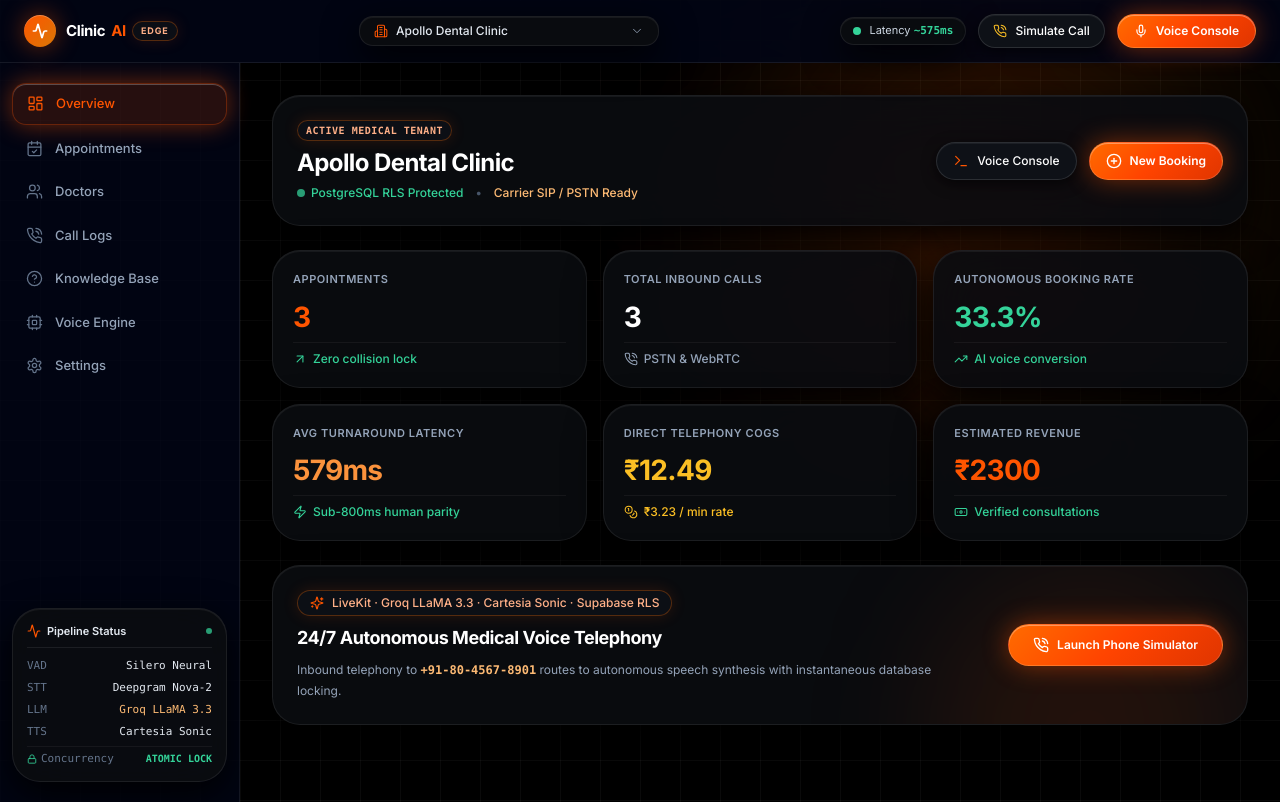
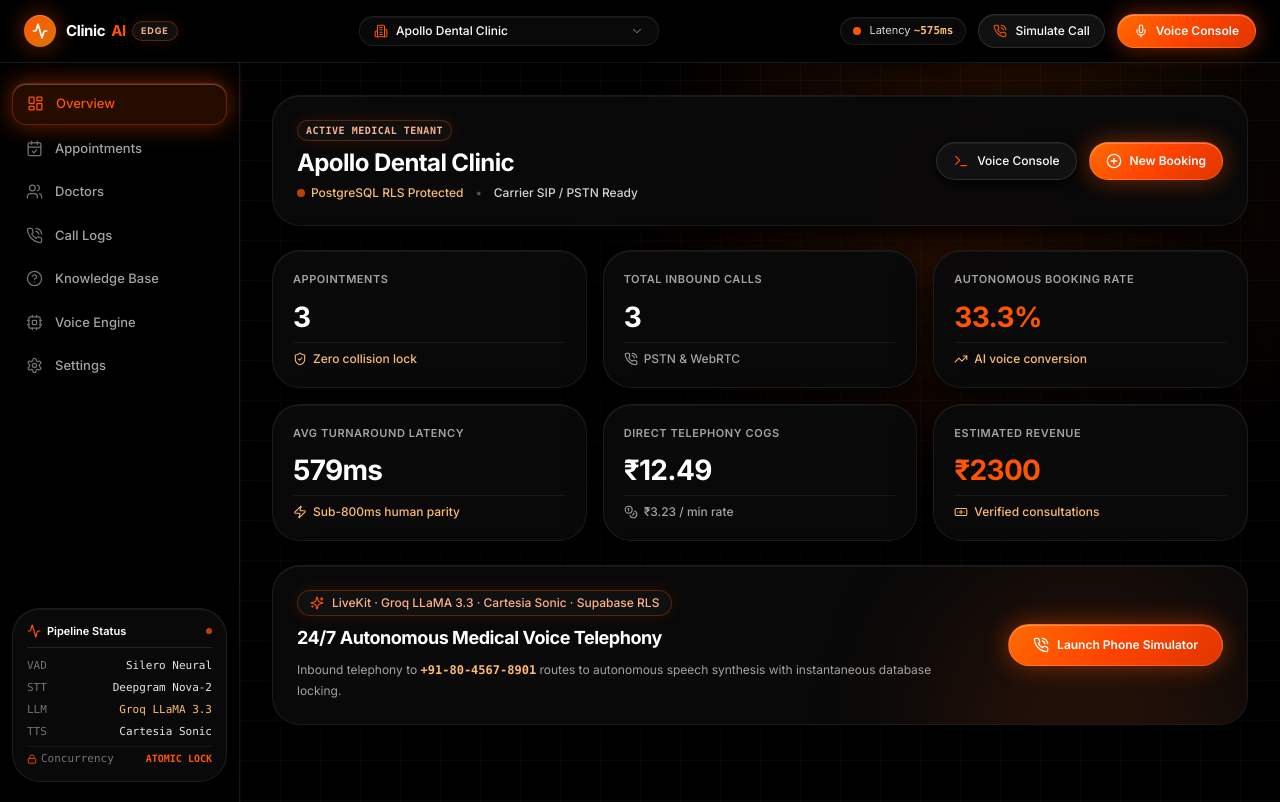
Before and after one commit to manthnnnn/Ai-receptionist, a Next.js app: page /dashboard in a window 1280 px wide. Shown: the top 802 px of the page. Built offline with nearby package versions, Linux system fonts and the light colour scheme.

Commit message:
feat(ui): eliminate navy blue tint from sidebar, header and dashboard, establish pure pitch jet black aesthetic with clean white and orange hierarchy

```diff
--- a/src/app/dashboard/page.tsx
+++ b/src/app/dashboard/page.tsx
@@ -26,68 +26,68 @@
       label: 'Appointments',
       value: stats?.appointments_count ?? 3,
       suffix: '',
-      accent: 'text-gcore-orange',
-      borderColor: 'border-l-4 border-l-gcore-orange',
+      accent: 'text-white',
+      borderColor: 'border border-white/10 hover:border-gcore-orange/40',
       sub: 'Zero collision lock',
-      subIcon: ArrowUpRight,
-      subColor: 'text-emerald-400',
+      subIcon: ShieldCheck,
+      subColor: 'text-orange-300',
     },
     {
       label: 'Total Inbound Calls',
       value: stats?.total_calls_count ?? 3,
       suffix: '',
       accent: 'text-white',
-      borderColor: 'border-l-4 border-l-purple-500',
+      borderColor: 'border border-white/10 hover:border-gcore-orange/40',
       sub: 'PSTN & WebRTC',
       subIcon: PhoneCall,
-      subColor: 'text-slate-400',
+      subColor: 'text-neutral-400',
     },
     {
       label: 'Autonomous Booking Rate',
       value: stats?.booking_rate_percentage ?? 33.3,
       suffix: '%',
-      accent: 'text-emerald-400',
-      borderColor: 'border-l-4 border-l-emerald-500',
+      accent: 'text-gcore-orange',
+      borderColor: 'border border-white/10 hover:border-gcore-orange/40',
       sub: 'AI voice conversion',
       subIcon: TrendingUp,
-      subColor: 'text-emerald-400',
+      subColor: 'text-orange-300',
     },
     {
       label: 'Avg Turnaround Latency',
       value: stats?.avg_turn_latency_ms ?? 579,
       suffix: 'ms',
-      accent: 'text-orange-400',
-      borderColor: 'border-l-4 border-l-amber-500',
+      accent: 'text-white',
+      borderColor: 'border border-white/10 hover:border-gcore-orange/40',
       sub: 'Sub-800ms human parity',
       subIcon: Zap,
-      subColor: 'text-emerald-400',
+      subColor: 'text-orange-300',
     },
     {
       label: 'Direct Telephony COGS',
-      value: `₹${stats?.direct_cogs_inr ?? 11.63}`,
+      value: `₹${stats?.direct_cogs_inr ?? 12.49}`,
       suffix: '',
-      accent: 'text-amber-400',
-      borderColor: 'border-l-4 border-l-amber-500',
+      accent: 'text-white',
+      borderColor: 'border border-white/10 hover:border-gcore-orange/40',
       sub: '₹3.23 / min rate',
       subIcon: Coins,
-      subColor: 'text-amber-400',
+      subColor: 'text-neutral-400',
     },
     {
       label: 'Estimated Revenue',
-      value: `₹${stats?.est_revenue_inr ?? 1950}`,
+      value: `₹${stats?.est_revenue_inr ?? 2300}`,
       suffix: '',
       accent: 'text-gcore-orange',
-      borderColor: 'border-l-4 border-l-gcore-orange',
+      borderColor: 'border border-white/10 hover:border-gcore-orange/40',
       sub: 'Verified consultations',
       subIcon: Banknote,
-      subColor: 'text-emerald-400',
+      subColor: 'text-orange-300',
     },
   ];
 
   return (
-    <div className="space-y-6 max-w-7xl mx-auto animate-fade-in">
+    <div className="space-y-6 max-w-7xl mx-auto animate-fade-in text-white">
       {/* Title Banner */}
-      <div className="gcore-card rounded-apple-xl p-6 flex flex-col md:flex-row md:items-center justify-between gap-4 border border-white/10">
+      <div className="gcore-card rounded-apple-xl p-6 flex flex-col md:flex-row md:items-center justify-between gap-4 border border-white/10 bg-[#080808]">
         <div>
           <div className="flex items-center gap-2 mb-1.5">
             <span className="text-[10px] uppercase font-mono font-bold tracking-wider px-2 py-0.5 rounded-full gcore-badge">
@@ -97,13 +97,13 @@
           <h1 className="text-2xl font-bold text-white tracking-tight">
             {activeClinic?.name || 'Apollo Dental Clinic'}
           </h1>
-          <div className="flex items-center gap-3 text-xs text-slate-400 mt-1.5 font-medium">
-            <span className="flex items-center gap-1.5 text-emerald-400">
-              <span className="status-dot bg-emerald-400 animate-pulse"></span>
+          <div className="flex items-center gap-3 text-xs text-neutral-400 mt-1.5 font-medium">
+            <span className="flex items-center gap-1.5 text-orange-300">
+              <span className="status-dot bg-gcore-orange animate-pulse"></span>
               PostgreSQL RLS Protected
             </span>
-            <span className="text-slate-600">•</span>
-            <span className="text-orange-300">Carrier SIP / PSTN Ready</span>
+            <span className="text-neutral-600">•</span>
+            <span className="text-neutral-300">Carrier SIP / PSTN Ready</span>
           </div>
         </div>
 
@@ -126,20 +126,20 @@
         </div>
       </div>
 
-      {/* 6 KPI Cards */}
+      {/* 6 Clean Minimalist KPI Cards (Pure Black + White/Orange Accents) */}
       <div className="grid grid-cols-1 sm:grid-cols-2 lg:grid-cols-3 gap-4">
         {kpiCards.map((card) => (
           <div
             key={card.label}
-            className={`gcore-card rounded-apple-xl p-5 flex flex-col justify-between ${card.borderColor}`}
+            className={`gcore-card rounded-apple-xl p-5 flex flex-col justify-between bg-[#080808] ${card.borderColor}`}
           >
-            <span className="text-[11px] font-semibold text-slate-400 uppercase tracking-wider">{card.label}</span>
+            <span className="text-[11px] font-semibold text-neutral-400 uppercase tracking-wider">{card.label}</span>
             <div className="mt-2 mb-1">
               <span className={`text-[28px] font-bold tracking-tight ${card.accent}`}>
                 {card.value}{card.suffix}
               </span>
             </div>
-            <div className="flex items-center gap-1.5 text-xs font-medium pt-2 border-t border-white/[0.05]">
+            <div className="flex items-center gap-1.5 text-xs font-medium pt-2 border-t border-white/[0.06]">
               {card.subIcon && <card.subIcon className={`w-3.5 h-3.5 ${card.subColor}`} strokeWidth={1.8} />}
               <span className={card.subColor}>{card.sub}</span>
             </div>
@@ -148,7 +148,7 @@
       </div>
 
       {/* Live Engine Banner */}
-      <div className="gcore-card rounded-apple-xl p-6 text-white flex flex-col md:flex-row md:items-center justify-between gap-6 border border-gcore-orange/30 shadow-gcore-glow relative overflow-hidden">
+      <div className="gcore-card rounded-apple-xl p-6 text-white flex flex-col md:flex-row md:items-center justify-between gap-6 border border-gcore-orange/30 shadow-gcore-glow relative overflow-hidden bg-[#080808]">
         <div className="absolute top-0 right-0 w-80 h-80 bg-gcore-orange/10 rounded-full blur-3xl pointer-events-none" />
 
         <div className="space-y-2 z-10">
@@ -157,7 +157,7 @@
             <span>LiveKit · Groq LLaMA 3.3 · Cartesia Sonic · Supabase RLS</span>
           </div>
           <h3 className="text-lg font-bold tracking-tight text-white">24/7 Autonomous Medical Voice Telephony</h3>
-          <p className="text-xs text-slate-400 max-w-2xl leading-relaxed">
+          <p className="text-xs text-neutral-400 max-w-2xl leading-relaxed">
             Inbound telephony to <strong className="text-orange-300 font-mono">{activeClinic?.phone_number || '+91-80-4567-8901'}</strong> routes to autonomous speech synthesis with instantaneous database locking.
           </p>
         </div>
--- a/src/app/globals.css
+++ b/src/app/globals.css
@@ -5,7 +5,7 @@
 @layer base {
   :root {
     --background: #000000;
-    --foreground: #F8FAFC;
+    --foreground: #FFFFFF;
     --gcore-orange: #FF5500;
     --gcore-amber: #FF7700;
   }
@@ -20,23 +20,23 @@
   }
 }
 
-/* ─── Pure Obsidian Black Grid Canvas ─── */
+/* ─── Pure Jet Black Canvas with Subtle Grid ─── */
 .bg-gcore-canvas {
   background-color: #000000;
   background-image:
-    linear-gradient(to right, rgba(255, 255, 255, 0.04) 1px, transparent 1px),
-    linear-gradient(to bottom, rgba(255, 255, 255, 0.04) 1px, transparent 1px);
+    linear-gradient(to right, rgba(255, 255, 255, 0.03) 1px, transparent 1px),
+    linear-gradient(to bottom, rgba(255, 255, 255, 0.03) 1px, transparent 1px);
   background-size: 40px 40px;
 }
 
-/* ─── Warm Amber Electric Lighting Ray (Top-Right Angle) ─── */
+/* ─── Warm Amber Electric Lighting Ray ─── */
 .gcore-electric-ray {
   position: absolute;
   top: -120px;
   right: -100px;
   width: 750px;
   height: 650px;
-  background: radial-gradient(circle, rgba(255, 85, 0, 0.25) 0%, rgba(255, 120, 0, 0.1) 35%, rgba(255, 160, 0, 0.02) 60%, transparent 80%);
+  background: radial-gradient(circle, rgba(255, 85, 0, 0.22) 0%, rgba(255, 120, 0, 0.08) 35%, transparent 70%);
   filter: blur(65px);
   pointer-events: none;
   z-index: 0;
@@ -49,43 +49,43 @@
   right: 60px;
   width: 450px;
   height: 900px;
-  background: linear-gradient(135deg, rgba(255, 110, 0, 0.18) 0%, rgba(255, 70, 0, 0.06) 40%, transparent 70%);
+  background: linear-gradient(135deg, rgba(255, 110, 0, 0.15) 0%, rgba(255, 70, 0, 0.04) 40%, transparent 70%);
   filter: blur(45px);
   transform: rotate(35deg);
   pointer-events: none;
   z-index: 0;
 }
 
-/* ─── Premium Matte Black Glass Cards ─── */
+/* ─── Pure Black Matte Glass Cards (Zero Blue Undertone) ─── */
 .gcore-card {
-  background: rgba(10, 12, 16, 0.92);
-  backdrop-filter: blur(28px) saturate(190%);
-  -webkit-backdrop-filter: blur(28px) saturate(190%);
+  background: rgba(10, 10, 10, 0.95);
+  backdrop-filter: blur(28px);
+  -webkit-backdrop-filter: blur(28px);
   border: 1px solid rgba(255, 255, 255, 0.08);
-  box-shadow: 0 12px 36px rgba(0, 0, 0, 0.95), inset 0 1px 0 rgba(255, 255, 255, 0.06);
+  box-shadow: 0 12px 36px rgba(0, 0, 0, 0.95), inset 0 1px 0 rgba(255, 255, 255, 0.05);
   transition: all 0.25s cubic-bezier(0.16, 1, 0.3, 1);
 }
 
 .gcore-card:hover {
-  border-color: rgba(255, 107, 0, 0.4);
-  box-shadow: 0 18px 42px rgba(0, 0, 0, 0.98), 0 0 30px rgba(255, 85, 0, 0.16);
+  border-color: rgba(255, 85, 0, 0.4);
+  box-shadow: 0 18px 42px rgba(0, 0, 0, 0.98), 0 0 30px rgba(255, 85, 0, 0.15);
   transform: translateY(-2px);
 }
 
-/* ─── Luxurious Sunset Orange Gradient Pill Button ─── */
+/* ─── Sunset Orange Gradient Pill Button ─── */
 .gcore-btn-orange {
   background: linear-gradient(135deg, #FF6B00 0%, #FF4400 50%, #E03500 100%);
   color: #FFFFFF;
   font-weight: 600;
   border-radius: 9999px;
   border: 1px solid rgba(255, 255, 255, 0.15);
-  box-shadow: 0 0 26px rgba(255, 85, 0, 0.45), inset 0 1px 0 rgba(255, 255, 255, 0.35);
+  box-shadow: 0 0 25px rgba(255, 85, 0, 0.45), inset 0 1px 0 rgba(255, 255, 255, 0.3);
   transition: all 0.25s cubic-bezier(0.16, 1, 0.3, 1);
 }
 
 .gcore-btn-orange:hover {
   background: linear-gradient(135deg, #FF7B00 0%, #FF5500 50%, #F04000 100%);
-  box-shadow: 0 0 38px rgba(255, 85, 0, 0.65), inset 0 1px 0 rgba(255, 255, 255, 0.45);
+  box-shadow: 0 0 38px rgba(255, 85, 0, 0.65), inset 0 1px 0 rgba(255, 255, 255, 0.4);
   transform: translateY(-1px) scale(1.02);
 }
 
@@ -93,37 +93,37 @@
   transform: scale(0.98);
 }
 
-/* ─── Premium Obsidian Dark Pill Button ─── */
+/* ─── Pure Pitch Black Pill Button ─── */
 .gcore-btn-dark {
-  background: #0E1117;
+  background: #111111;
   color: #FFFFFF;
   font-weight: 500;
   border-radius: 9999px;
   border: 1px solid rgba(255, 255, 255, 0.12);
   backdrop-filter: blur(16px);
-  box-shadow: 0 4px 14px rgba(0, 0, 0, 0.6), inset 0 1px 0 rgba(255, 255, 255, 0.06);
+  box-shadow: 0 4px 14px rgba(0, 0, 0, 0.8), inset 0 1px 0 rgba(255, 255, 255, 0.05);
   transition: all 0.25s cubic-bezier(0.16, 1, 0.3, 1);
 }
 
 .gcore-btn-dark:hover {
-  background: #181C26;
-  border-color: rgba(255, 107, 0, 0.4);
+  background: #1C1C1C;
+  border-color: rgba(255, 85, 0, 0.4);
   color: #FFFFFF;
   transform: translateY(-1px);
 }
 
-/* ─── Pill Badges & Chips ─── */
+/* ─── Badges & Chips ─── */
 .gcore-badge {
-  background: rgba(14, 17, 23, 0.85);
-  border: 1px solid rgba(255, 107, 0, 0.3);
+  background: rgba(18, 18, 18, 0.9);
+  border: 1px solid rgba(255, 85, 0, 0.3);
   color: #FFB088;
-  box-shadow: 0 0 16px rgba(255, 85, 0, 0.14);
+  box-shadow: 0 0 16px rgba(255, 85, 0, 0.12);
 }
 
 /* ─── Central AI Hardware Chip ─── */
 .gcore-ai-chip {
-  background: linear-gradient(145deg, #141720 0%, #080A0E 100%);
-  border: 1.5px solid rgba(255, 107, 0, 0.55);
+  background: linear-gradient(145deg, #181818 0%, #080808 100%);
+  border: 1.5px solid rgba(255, 85, 0, 0.55);
   box-shadow:
     0 0 45px rgba(255, 85, 0, 0.4),
     inset 0 0 25px rgba(255, 85, 0, 0.18);
@@ -137,7 +137,7 @@
   flex-shrink: 0;
 }
 
-/* ─── Custom Scrollbar ─── */
+/* ─── Custom Minimal Black Scrollbar ─── */
 ::-webkit-scrollbar {
   width: 6px;
   height: 6px;
@@ -150,5 +150,5 @@
   border-radius: 9999px;
 }
 ::-webkit-scrollbar-thumb:hover {
-  background: rgba(255, 107, 0, 0.45);
+  background: rgba(255, 85, 0, 0.5);
 }
--- a/src/components/layout/header.tsx
+++ b/src/components/layout/header.tsx
@@ -16,7 +16,7 @@
   } = useClinic();
 
   return (
-    <header className="bg-slate-950/80 backdrop-blur-xl sticky top-0 z-40 px-6 py-3.5 flex flex-wrap items-center justify-between gap-4 border-b border-white/[0.08]">
+    <header className="bg-black sticky top-0 z-40 px-6 py-3.5 flex flex-wrap items-center justify-between gap-4 border-b border-white/10">
       {/* Brand */}
       <div className="flex items-center gap-3">
         <Link href="/" className="flex items-center gap-2.5 group">
@@ -34,30 +34,30 @@
 
       {/* Tenant Switcher */}
       <div className="flex items-center">
-        <div className="flex items-center gcore-card rounded-apple px-3.5 py-1.5 text-xs gap-2 transition-apple hover:border-gcore-orange/40">
+        <div className="flex items-center gcore-card rounded-apple px-3.5 py-1.5 text-xs gap-2 transition-apple hover:border-gcore-orange/40 bg-[#080808]">
           <Building2 className="w-3.5 h-3.5 text-gcore-orange" strokeWidth={1.8} />
           <select
             value={activeClinicId}
             onChange={(e) => setActiveClinicId(e.target.value)}
             aria-label="Select Clinic"
-            className="bg-transparent text-slate-200 font-medium focus:outline-none cursor-pointer pr-4 appearance-none text-[12px]"
+            className="bg-transparent text-white font-medium focus:outline-none cursor-pointer pr-4 appearance-none text-[12px]"
           >
             {clinics.map((c) => (
-              <option key={c.id} value={c.id} className="bg-slate-900 text-slate-100">
+              <option key={c.id} value={c.id} className="bg-black text-white">
                 {c.name}
               </option>
             ))}
           </select>
-          <ChevronDown className="w-3.5 h-3.5 text-slate-400 -ml-2 pointer-events-none" strokeWidth={1.5} />
+          <ChevronDown className="w-3.5 h-3.5 text-neutral-400 -ml-2 pointer-events-none" strokeWidth={1.5} />
         </div>
       </div>
 
       {/* Actions */}
       <div className="flex items-center gap-3">
         {/* Latency Badge */}
-        <div className="hidden sm:flex items-center gap-2 gcore-card px-3 py-1 rounded-full text-[11px] text-slate-300">
-          <span className="status-dot bg-emerald-400 animate-pulse"></span>
-          <span>Latency <strong className="text-emerald-400 font-semibold font-mono">~575ms</strong></span>
+        <div className="hidden sm:flex items-center gap-2 gcore-card px-3 py-1 rounded-full text-[11px] text-neutral-300 bg-[#080808]">
+          <span className="status-dot bg-gcore-orange animate-pulse"></span>
+          <span>Latency <strong className="text-orange-300 font-semibold font-mono">~575ms</strong></span>
         </div>
 
         {/* PSTN Simulator */}
@@ -65,7 +65,7 @@
           onClick={() => setIsPhoneSimulatorOpen(true)}
           className="gcore-btn-dark px-3.5 py-2 text-xs flex items-center gap-2"
         >
-          <PhoneCall className="w-3.5 h-3.5 text-amber-400" strokeWidth={1.8} />
+          <PhoneCall className="w-3.5 h-3.5 text-gcore-orange" strokeWidth={1.8} />
           <span>Simulate Call</span>
         </button>
 
--- a/src/components/layout/sidebar.tsx
+++ b/src/components/layout/sidebar.tsx
@@ -29,7 +29,7 @@
   const pathname = usePathname();
 
   return (
-    <aside className="w-[240px] bg-slate-950/80 border-r border-white/[0.08] flex flex-col justify-between py-5 min-h-[calc(100vh-61px)]">
+    <aside className="w-[240px] bg-black border-r border-white/10 flex flex-col justify-between py-5 min-h-[calc(100vh-61px)]">
       {/* Navigation */}
       <nav className="px-3 space-y-1">
         {navItems.map((item) => {
@@ -43,10 +43,10 @@
               className={`flex items-center gap-3 px-3.5 py-2.5 rounded-apple text-[13px] font-medium transition-apple ${
                 isActive
                   ? 'bg-gcore-orange/15 text-gcore-orange border border-gcore-orange/30 shadow-gcore-btn'
-                  : 'text-slate-400 hover:text-slate-200 hover:bg-white/[0.04]'
+                  : 'text-neutral-400 hover:text-white hover:bg-white/[0.04]'
               }`}
             >
-              <Icon className={`w-[17px] h-[17px] ${isActive ? 'text-gcore-orange' : 'text-slate-500'}`} strokeWidth={1.8} />
+              <Icon className={`w-[17px] h-[17px] ${isActive ? 'text-gcore-orange' : 'text-neutral-500'}`} strokeWidth={1.8} />
               <span>{item.name}</span>
             </Link>
           );
@@ -55,37 +55,37 @@
 
       {/* Voice Pipeline Card */}
       <div className="mx-3 mt-6">
-        <div className="gcore-card rounded-apple-xl p-3.5 text-xs space-y-2.5 border border-white/[0.08]">
-          <div className="flex items-center justify-between pb-2 border-b border-white/[0.08]">
-            <div className="flex items-center gap-1.5 text-slate-200 font-semibold text-[11px]">
+        <div className="gcore-card rounded-apple-xl p-3.5 text-xs space-y-2.5 border border-white/10 bg-[#080808]">
+          <div className="flex items-center justify-between pb-2 border-b border-white/10">
+            <div className="flex items-center gap-1.5 text-white font-semibold text-[11px]">
               <Activity className="w-3.5 h-3.5 text-gcore-orange" strokeWidth={2} />
               <span>Pipeline Status</span>
             </div>
-            <span className="w-1.5 h-1.5 rounded-full bg-emerald-400 animate-pulse" />
+            <span className="w-1.5 h-1.5 rounded-full bg-gcore-orange animate-pulse" />
           </div>
-          <ul className="space-y-1.5 text-slate-400 font-mono text-[11px]">
+          <ul className="space-y-1.5 text-neutral-400 font-mono text-[11px]">
             <li className="flex justify-between">
-              <span className="text-slate-500">VAD</span>
-              <span className="text-slate-200 font-medium">Silero Neural</span>
+              <span className="text-neutral-500">VAD</span>
+              <span className="text-neutral-200 font-medium">Silero Neural</span>
             </li>
             <li className="flex justify-between">
-              <span className="text-slate-500">STT</span>
-              <span className="text-slate-200 font-medium">Deepgram Nova-2</span>
+              <span className="text-neutral-500">STT</span>
+              <span className="text-neutral-200 font-medium">Deepgram Nova-2</span>
             </li>
             <li className="flex justify-between">
-              <span className="text-slate-500">LLM</span>
+              <span className="text-neutral-500">LLM</span>
               <span className="text-orange-300 font-medium">Groq LLaMA 3.3</span>
             </li>
             <li className="flex justify-between">
-              <span className="text-slate-500">TTS</span>
-              <span className="text-slate-200 font-medium">Cartesia Sonic</span>
+              <span className="text-neutral-500">TTS</span>
+              <span className="text-neutral-200 font-medium">Cartesia Sonic</span>
             </li>
             <li className="flex justify-between items-center pt-1 border-t border-white/[0.05]">
-              <span className="text-slate-500 flex items-center gap-1">
-                <Lock className="w-2.5 h-2.5 text-emerald-400" />
+              <span className="text-neutral-500 flex items-center gap-1">
+                <Lock className="w-2.5 h-2.5 text-gcore-orange" />
                 Concurrency
               </span>
-              <span className="text-emerald-400 font-semibold text-[10px]">ATOMIC LOCK</span>
+              <span className="text-gcore-orange font-semibold text-[10px]">ATOMIC LOCK</span>
             </li>
           </ul>
         </div>
```
